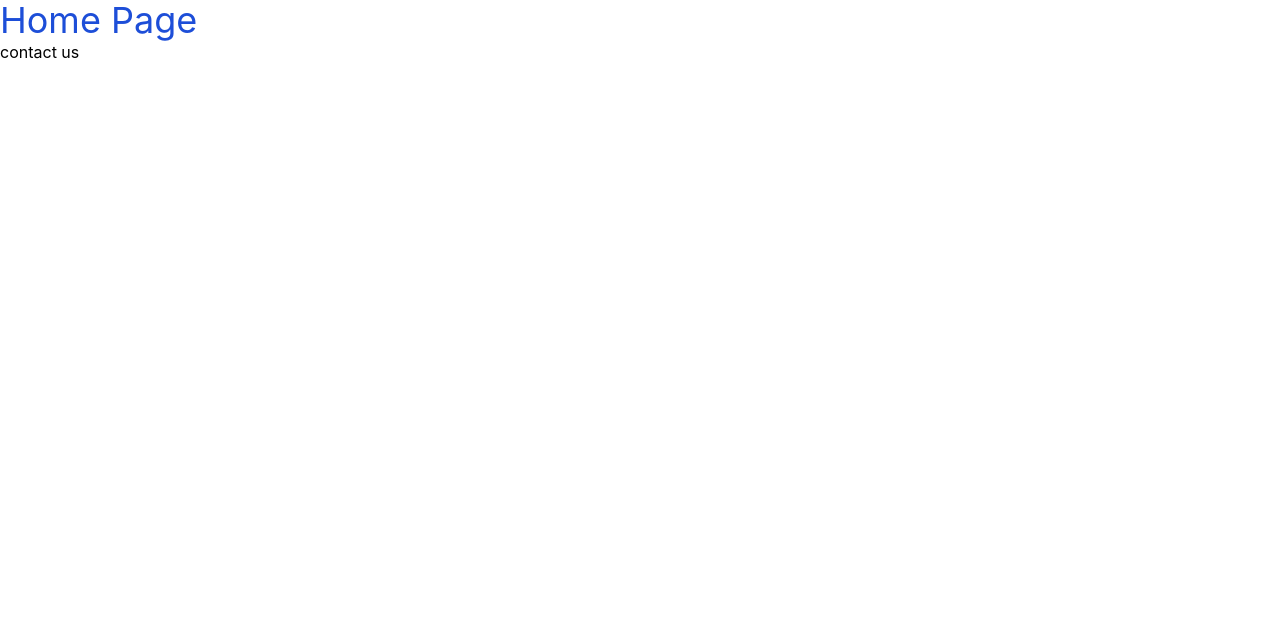
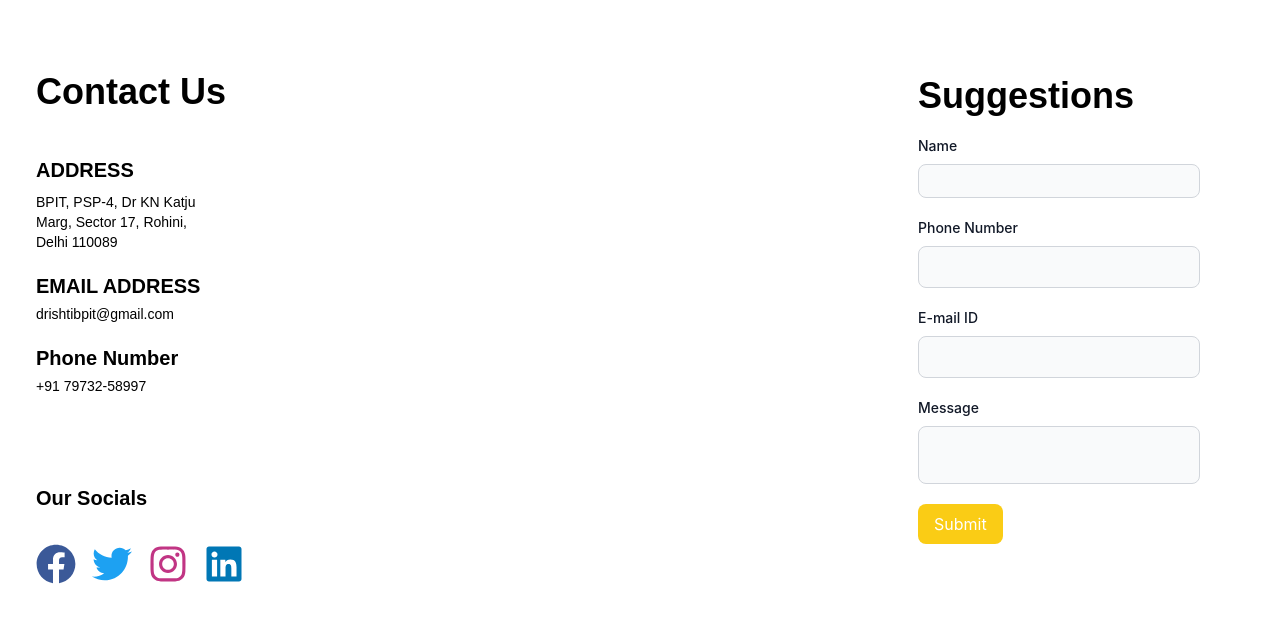
Before and after one commit to Kunal-Rawat22/Avanti, a React (Create React App) app: page / in a window 1280 px wide. Shown: the top 622 px of the page. Built offline with nearby package versions, Linux system fonts and the light colour scheme.

Commit message:
creating contactus page installing icon packages

```diff
--- a/package.json
+++ b/package.json
@@ -8,6 +8,7 @@
     "@testing-library/user-event": "^13.5.0",
     "react": "^18.3.1",
     "react-dom": "^18.3.1",
+    "react-icons": "^5.2.0",
     "react-scripts": "5.0.1",
     "web-vitals": "^2.1.4"
   },
--- a/src/Pages/Home.jsx
+++ b/src/Pages/Home.jsx
@@ -1,10 +1,11 @@
+import Contact from "./contact"
 export default function IndexPage()
 {
     return (
         <>
             <div>
-                <h1 className="text-4xl text-blue-700">Home Page</h1>
-                <h2>contact us</h2>
+                <h1 className="text-4xl text-blue-700"></h1>
+                <Contact/>
             </div>
         </>
     )
--- /dev/null
+++ b/src/Pages/contact.jsx
@@ -0,0 +1,67 @@
+import React from 'react';
+import { FaFacebook, FaTwitter, FaInstagram, FaLinkedin } from 'react-icons/fa';
+const Contact = () => {
+  return (
+    <div className='contact-main flex justify-between'>
+      <div className='contact-left flex flex-col p-9'>
+        <h1 className="text-4xl font-bold text-black font-tt-wellingtons py-9">Contact Us</h1>
+        <div className="mb-4">
+          <h4 className="text-xl font-bold text-black font-tt-wellingtons py-2">ADDRESS</h4>
+          <h6 className="text-sm  text-black font-tt-wellingtons">BPIT, PSP-4, Dr KN Katju </h6>
+          <h6 className="text-sm  text-black font-tt-wellingtons">Marg, Sector 17, Rohini,</h6>
+          <h6 className="text-sm  text-black font-tt-wellingtons">Delhi 110089</h6>
+        </div>
+        <div className="mb-4">
+          <h4 className="text-xl font-bold text-black font-tt-wellingtons py-1">EMAIL ADDRESS</h4>
+          <h6 className="text-sm  text-black font-tt-wellingtons">drishtibpit@gmail.com</h6>
+        </div>
+        <div className="mb-14">
+          <h4 className="text-xl font-bold text-black font-tt-wellingtons py-1">Phone Number</h4>
+          <h6 className="text-sm  text-black font-open-sauce ">+91 79732-58997</h6>
+        </div>
+        <div>
+            <h4 className="text-xl font-bold text-black font-tt-wellingtons py-8">Our Socials</h4>
+            <div className="flex">
+                <div className="pr-4"> {/* Apply padding to increase spacing */}
+                    <FaFacebook size={40} color="#3b5998" />
+                </div>
+                <div className="pr-4">
+                    <FaTwitter size={40} color="#1da1f2" />
+                </div>
+                <div className="pr-4">
+                    <FaInstagram size={40} color="#c13584" />
+                </div>
+                <div>
+                    <FaLinkedin size={40} color="#0077b5" />
+                </div>
+            </div>
+        </div>
+      </div>
+      <div className='contact-right flex flex-col p-14 pr-20'>
+        <h1 className="text-4xl font-bold text-black font-tt-wellingtons py-5">Suggestions</h1>
+        <form className="max-w-sm mx-auto">
+          <div className="mb-5">
+            <label htmlFor="small-input" className="block mb-2 text-sm font-medium text-gray-900 dark:text-white">Name</label>
+            <input type="text" id="small-input" className="block w-full p-2 text-gray-900 border border-gray-300 rounded-lg bg-gray-50 text-xs focus:ring-blue-500 focus:border-blue-500 dark:bg-gray-700 dark:border-gray-600 dark:placeholder-gray-400 dark:text-white dark:focus:ring-blue-500 dark:focus:border-blue-500" />
+          </div>
+          <div className="mb-5">
+            <label htmlFor="base-input" className="block mb-2 text-sm font-medium text-gray-900 dark:text-white">Phone Number</label>
+            <input type="text" id="base-input" className="bg-gray-50 border border-gray-300 text-gray-900 text-sm rounded-lg focus:ring-blue-500 focus:border-blue-500 block w-full p-2.5 dark:bg-gray-700 dark:border-gray-600 dark:placeholder-gray-400 dark:text-white dark:focus:ring-blue-500 dark:focus:border-blue-500" />
+          </div>
+          <div className="mb-5">
+            <label htmlFor="base-input" className="block mb-2 text-sm font-medium text-gray-900 dark:text-white">E-mail ID</label>
+            <input type="text" id="base-input" className="bg-gray-50 border border-gray-300 text-gray-900 text-sm rounded-lg focus:ring-blue-500 focus:border-blue-500 block w-full p-2.5 dark:bg-gray-700 dark:border-gray-600 dark:placeholder-gray-400 dark:text-white dark:focus:ring-blue-500 dark:focus:border-blue-500" />
+          </div>
+          <div className="mb-5">
+            <label htmlFor="large-input" className="block mb-2 text-sm font-medium text-gray-900 dark:text-white">Message</label>
+           <input type="text" id="large-input" className="block w-full p-4 text-gray-900 border border-gray-300 rounded-lg bg-gray-50 text-base focus:ring-blue-500 focus:border-blue-500 dark:bg-gray-700 dark:border-gray-600 dark:placeholder-gray-400 dark:text-white dark:focus:ring-blue-500 dark:focus:border-blue-500" />
+          </div>
+            <button className="bg-yellow-400 text-white px-4 py-2 rounded-lg hover:bg-yellow-500 transition-colors duration-300">Submit</button>
+        </form>
+      </div>
+
+    </div>
+  );
+};
+
+export default Contact;
--- a/tailwind.config.js
+++ b/tailwind.config.js
@@ -2,7 +2,13 @@
 module.exports = {
   content: ["./src/**/*.{js,jsx,ts,tsx}"],
   theme: {
-    extend: {},
+    extend: {
+      fontFamily: {
+        'tt-wellingtons': ['TT Wellingtons', 'sans-serif'],
+        'open-sauce': ['Open Sauce', 'sans-serif'],
+      },
+    },
   },
+  variants: {},
   plugins: [],
 };
```
Also changed, not shown: 1 other file (tests, documents, lock files or other folders).
